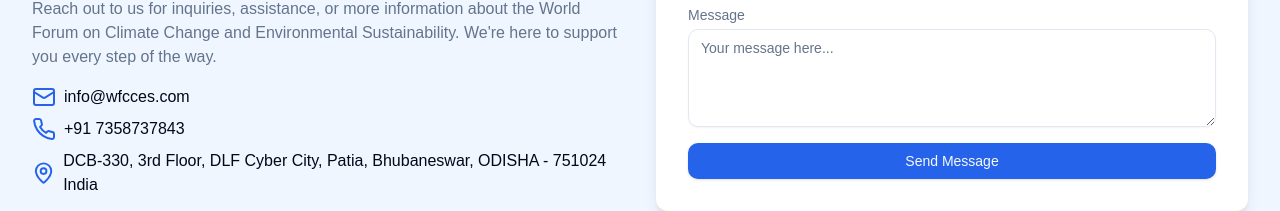
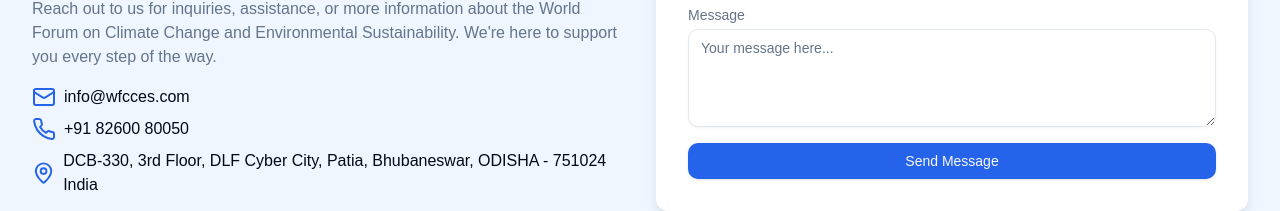
Before and after one commit to ZepResearch/wfcces, a Next.js app: page /contact in a window 1280 px wide. Shown: the part 588-799 px from the top of the page. Built offline with nearby package versions, Linux system fonts and the light colour scheme.

Commit message:
contact number change

```diff
--- a/src/app/(Home Page)/FAQ.jsx
+++ b/src/app/(Home Page)/FAQ.jsx
@@ -116,7 +116,7 @@
                 </div>
                 <div className="flex items-end">
                   <Phone className="mr-2 text-primary" />
-                  <span>+91 7358737843</span>
+                  <span>+91 82600 80050</span>
                 </div>
                 <div className="flex items-end ">
                   <MapPin className="mr-2  text-primary" />
--- a/src/app/(Pages)/contact/page.jsx
+++ b/src/app/(Pages)/contact/page.jsx
@@ -118,7 +118,7 @@
                 </div>
                 <div className="flex items-center">
                   <Phone className="mr-2 text-primary" />
-                  <span>+91 7358737843</span>
+                  <span>+91 82600 80050</span>
                 </div>
                 <div className="flex items-center">
                   <MapPin className="mr-2 text-primary" />
```
